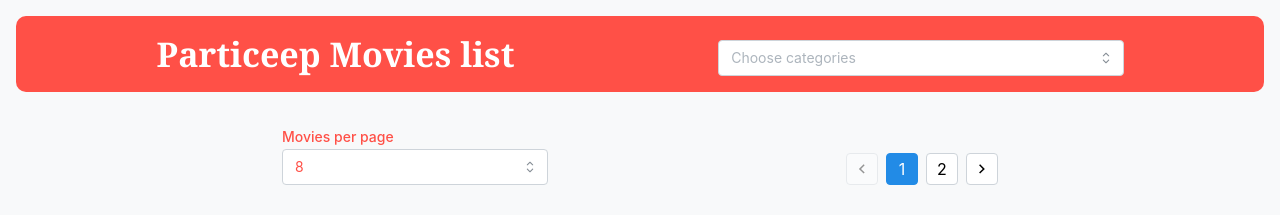
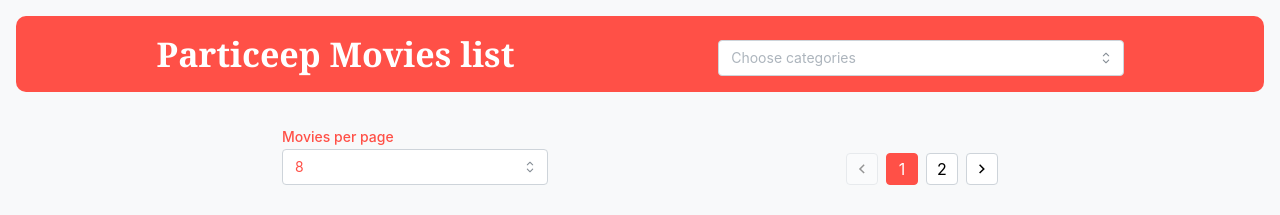
Before and after one commit to BenGex31/movies-react-interview, a React (Create React App) app: page / in a window 1280 px wide. Shown: the top 215 px of the page. Built offline with nearby package versions, Linux system fonts and the light colour scheme.

Commit message:
Update ScreenWrapper.tsx

```diff
--- a/src/components/ScreenWrapper.tsx
+++ b/src/components/ScreenWrapper.tsx
@@ -58,6 +58,7 @@
           total={totalPages}
           value={pagination.active}
           onChange={pagination.setPage}
+          color="#ff5047"
         />
       </Group>
       {render(currentData)}
```
